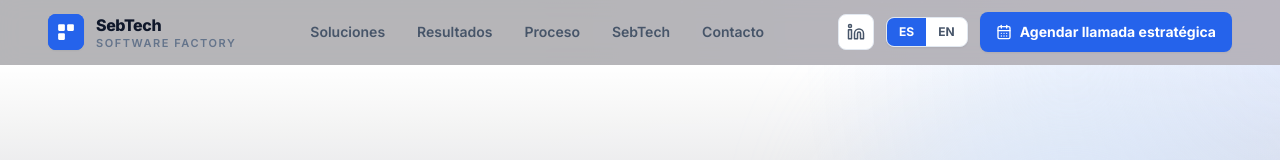
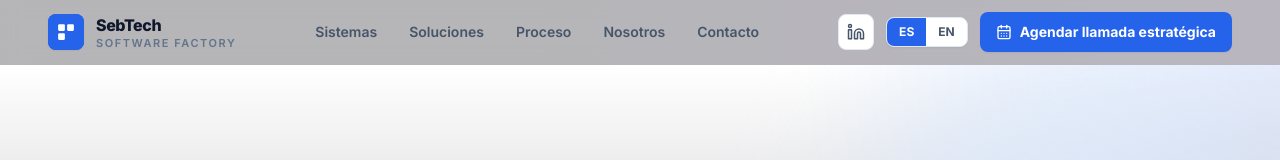
Before and after one commit to SebPy00/sebtech-web, a Next.js app: page / in a window 1280 px wide. Shown: the top 160 px of the page. Built offline with nearby package versions, Linux system fonts and the light colour scheme.

Commit message:
Ajustes en la UI

```diff
--- a/src/app/page.tsx
+++ b/src/app/page.tsx
@@ -3,7 +3,7 @@ import Header from "@/components/layout/Header";
 import Footer from "@/components/layout/Footer";
 import HeroFactory from "@/components/sections/HeroFactory";
 import Solutions from "@/components/sections/Solutions";
-import Results from "@/components/sections/Results";
+import Systems from "@/components/sections/Systems";
 import Process from "@/components/sections/Process";
 import Company from "@/components/sections/Company";
 import FinalCTA from "@/components/sections/FinalCTA";
@@ -15,8 +15,8 @@ export default function Page() {
       <Header />
       <main className="flex-1">
         <HeroFactory />
+        <Systems />
         <Solutions />
-        <Results />
         <Process />
         <Company />
         <FinalCTA />
--- a/src/components/layout/Footer.tsx
+++ b/src/components/layout/Footer.tsx
@@ -84,7 +84,7 @@ export default function Footer() {
               <p></p>
 
               <a
-                href={`/#results`}
+                href={`/#systems`}
                 className="transition hover:text-white"
               >
                 {t("Ver sistemas", "View systems")}
--- a/src/components/layout/Header.tsx
+++ b/src/components/layout/Header.tsx
@@ -58,15 +58,15 @@ export default function Header() {
         <nav className="hidden items-center gap-8 md:flex">
           <a
             className="text-sm font-semibold text-slate-600 transition-colors hover:text-blue-600"
+            href={hrefWithHash("#systems")}
+          >
+            {t("Sistemas", "Systems")}
+          </a>
+          <a
+            className="text-sm font-semibold text-slate-600 transition-colors hover:text-blue-600"
             href={hrefWithHash("#solutions")}
           >
             {t("Soluciones", "Solutions")}
-          </a>
-          <a
-            className="text-sm font-semibold text-slate-600 transition-colors hover:text-blue-600"
-            href={hrefWithHash("#results")}
-          >
-            {t("Resultados", "Results")}
           </a>
           <a
             className="text-sm font-semibold text-slate-600 transition-colors hover:text-blue-600"
@@ -78,7 +78,7 @@ export default function Header() {
             className="text-sm font-semibold text-slate-600 transition-colors hover:text-blue-600"
             href={hrefWithHash("#company")}
           >
-            {t("SebTech", "SebTech")}
+            {t("Nosotros", "About us")}
           </a>
           <a
             className="text-sm font-semibold text-slate-600 transition-colors hover:text-blue-600"
--- a/src/components/sections/Company.tsx
+++ b/src/components/sections/Company.tsx
@@ -15,7 +15,7 @@ export default function Company() {
         <div className="grid gap-12 lg:grid-cols-[1.1fr_0.9fr] lg:items-start">
           <div>
             <div className="mb-4 inline-flex items-center rounded-full border border-blue-100 bg-blue-50 px-4 py-1.5 text-[11px] font-bold uppercase tracking-[0.16em] text-blue-700">
-              {t("SebTech", "SebTech")}
+              {t("Nosotros", "About us")}
             </div>
 
             <h2 className="max-w-3xl text-4xl font-black tracking-tight text-slate-900 md:text-5xl">
--- a/src/components/sections/HeroFactory.tsx
+++ b/src/components/sections/HeroFactory.tsx
@@ -67,7 +67,7 @@ export default function HeroFactory() {
             </a>
 
             <a
-              href="#results"
+              href="#systems"
               className="inline-flex items-center justify-center gap-2 rounded-xl border border-slate-200 bg-white px-6 py-4 text-base font-bold text-slate-900 shadow-sm transition-all hover:-translate-y-0.5 hover:border-blue-200 hover:bg-slate-50"
             >
               {t("Ver sistemas que construimos", "See systems we build")}
--- a/src/components/sections/Results.tsx
+++ b/src/components/sections/Systems.tsx
@@ -3,12 +3,12 @@
 import { useLang } from "@/context/LangContext";
 import { ArrowUpRight } from "lucide-react";
 
-export default function Results() {
+export default function Systems() {
   const { t } = useLang();
 
   return (
     <section
-      id="results"
+      id="systems"
       className="border-t border-slate-100 bg-gradient-to-b from-white to-slate-50 py-24"
     >
       <div className="mx-auto max-w-7xl px-6 lg:px-12">
```
